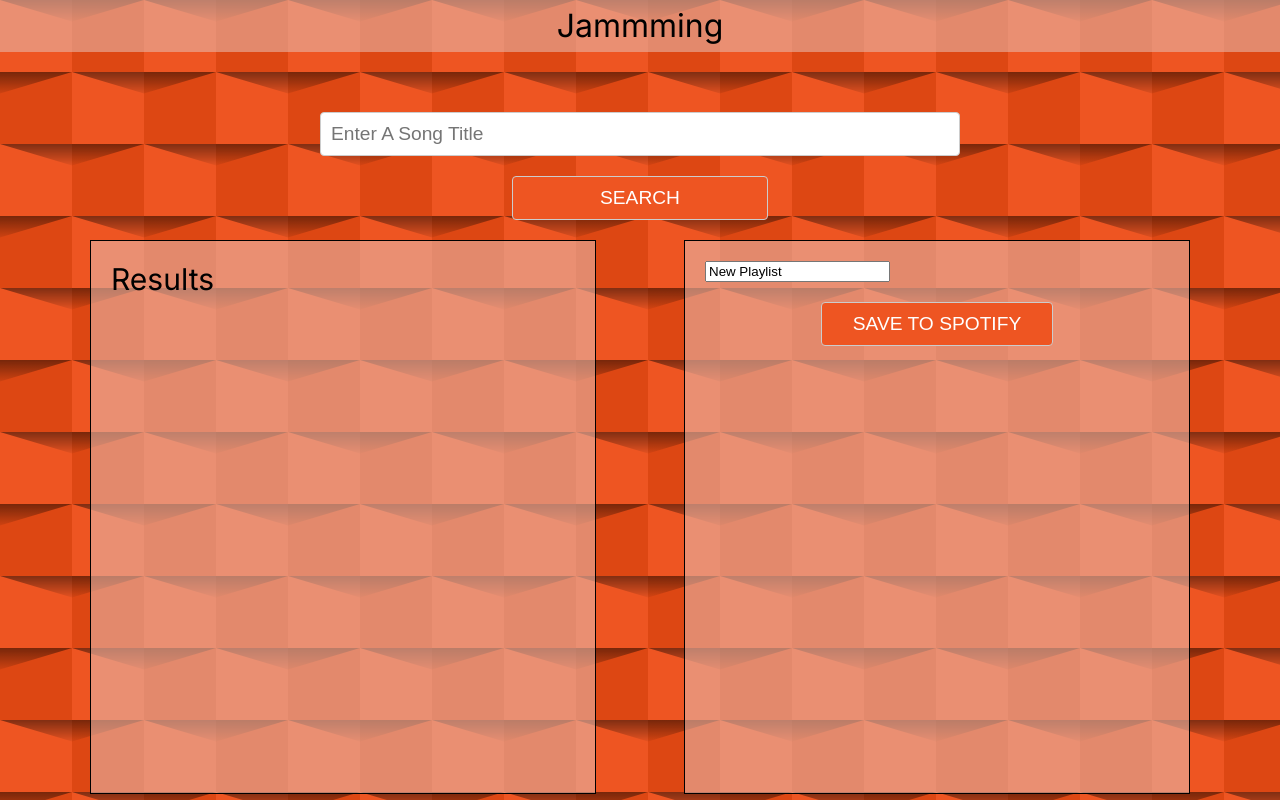
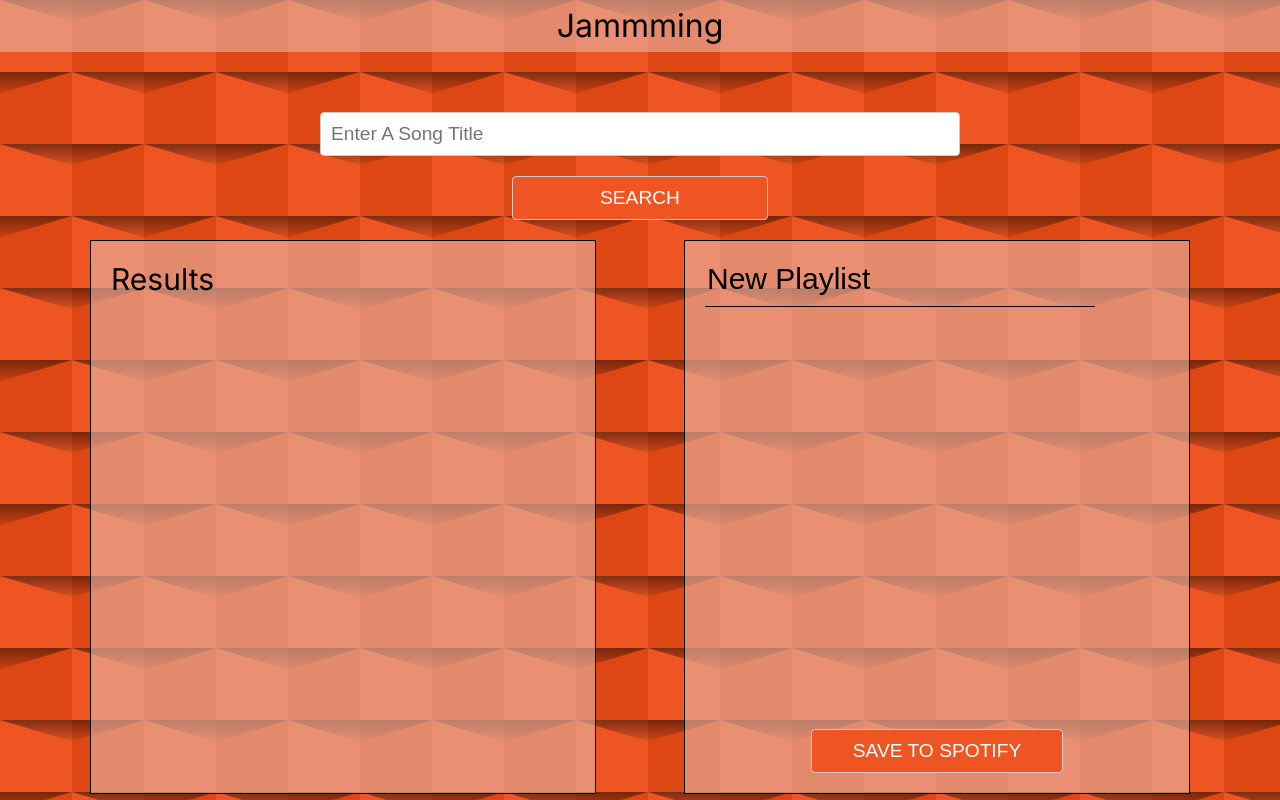
Before and after one commit to Joshua-Bernard/jammming, a React (Create React App) app: page / in a window 1280 px wide. Built offline with nearby package versions, Linux system fonts and the light colour scheme.

Commit message:
Edited position and styling for the Playlist component

```diff
--- a/src/components/Playlist/Playlist.css
+++ b/src/components/Playlist/Playlist.css
@@ -5,6 +5,7 @@
     height: 32rem;
     flex-shrink: 0;
     padding: 20px;
+    position: relative;
 
 }
 
@@ -36,4 +37,7 @@
     background-color: #ee5522;
     color: #fff;
     cursor: pointer;
-}
+    position: absolute;
+    bottom: 0;
+    left: 25%;
+  }
--- a/src/components/Playlist/Playlist.js
+++ b/src/components/Playlist/Playlist.js
@@ -14,7 +14,12 @@ const Playlist = (props) => {
 
   return (
     <div className="Playlist">
-      <input onChange={handleNameChange} defaultValue={"New Playlist"} />
+      <input
+        className="PlaylistTitle"
+        onChange={handleNameChange}
+        defaultValue={"New Playlist"}
+      />
+
       <TrackList
         tracks={props.playlistTracks}
         isRemoval={true}
```
